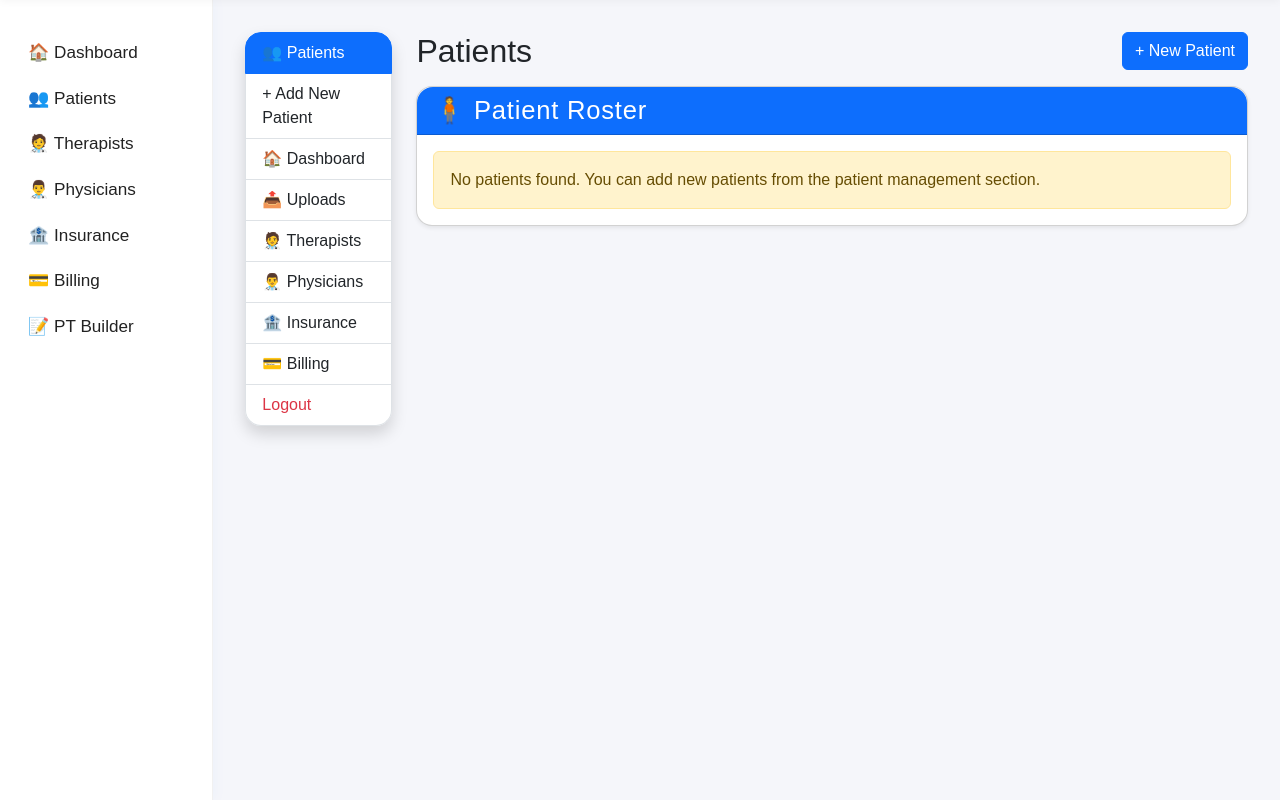
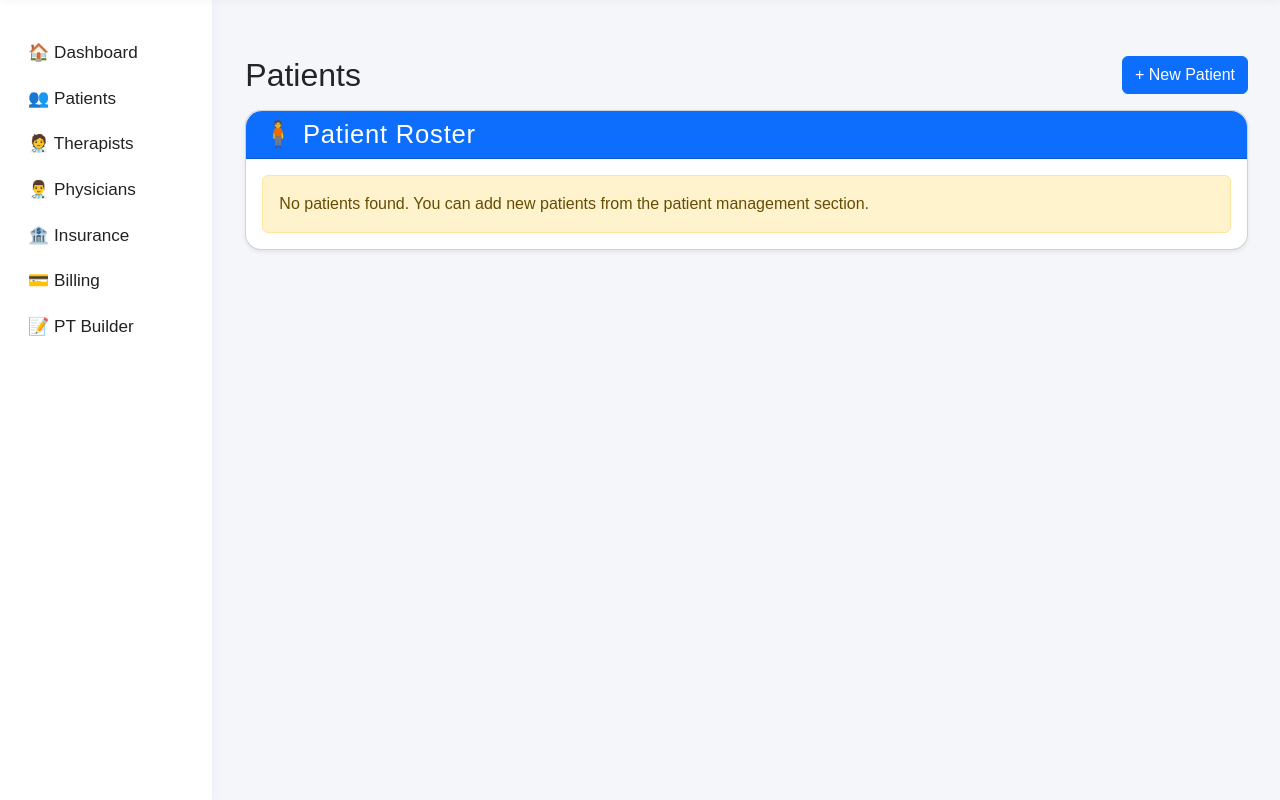
Before and after one commit to KLcoding01/pt-eval-flask, a Flask app: page /patients in a window 1280 px wide. Shown: the part 56-856 px from the top of the page. Run offline with Flask 3, Linux system fonts and the light colour scheme; the visitor is signed in with stand-in values (Sample User, id 1).

Commit message:
Deploy: update all code, templates, and dependencies for Render

```diff
--- a/templates/patients.html
+++ b/templates/patients.html
@@ -4,24 +4,9 @@
 {% block content %}
 <div class="container-fluid px-0">
   <div class="row">
-    <!-- Sidebar -->
-    <div class="col-md-3 col-lg-2 mb-4">
-      <div class="list-group shadow rounded-4">
-        <a href="{{ url_for('patients_list') }}" class="list-group-item list-group-item-action active">👥 Patients</a>
-        <a href="{{ url_for('new_patient') }}" class="list-group-item list-group-item-action">+ Add New Patient</a>
-        <a href="{{ url_for('dashboard') }}" class="list-group-item list-group-item-action">🏠 Dashboard</a>
-        <a href="{{ url_for('uploads_list') }}" class="list-group-item list-group-item-action">📤 Uploads</a>
-        <a href="{{ url_for('therapists_list') }}" class="list-group-item list-group-item-action">🧑‍⚕️ Therapists</a>
-        <a href="{{ url_for('physicians_list') }}" class="list-group-item list-group-item-action">👨‍⚕️ Physicians</a>
-        <a href="{{ url_for('insurance_list') }}" class="list-group-item list-group-item-action">🏦 Insurance</a>
-        <a href="{{ url_for('billing_overview') }}" class="list-group-item list-group-item-action">💳 Billing</a>
-        <a href="{{ url_for('logout') }}" class="list-group-item list-group-item-action text-danger">Logout</a>
-      </div>
-    </div>
-
-    <!-- Main content -->
-    <div class="col-md-9 col-lg-10">
-      <div class="d-flex justify-content-between align-items-center mb-3">
+    <!-- Main content now takes full width! -->
+    <div class="col-12">
+      <div class="d-flex justify-content-between align-items-center mb-3 mt-4">
         <h2 class="mb-0">Patients</h2>
         <a href="{{ url_for('new_patient') }}" class="btn btn-primary">+ New Patient</a>
       </div>
@@ -83,6 +68,18 @@
             No patients found. You can add new patients from the patient management section.
           </div>
           {% endif %}
+
+          {% with messages = get_flashed_messages(with_categories=true) %}
+            {% if messages %}
+              <div class="mt-4">
+                {% for category, message in messages %}
+                  <div class="alert alert-{{ 'warning' if category == 'danger' else category }} rounded-3 mb-2">
+                    {{ message }}
+                  </div>
+                {% endfor %}
+              </div>
+            {% endif %}
+          {% endwith %}
         </div>
       </div>
     </div>
```
